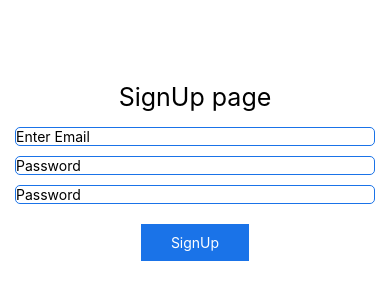
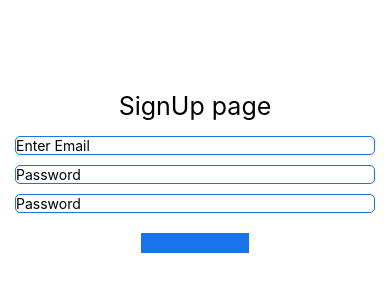
Before and after one commit to Arun-solanki-301/miniEbay, a React Native app: screen / in a window 390 px wide. Shown: the part 248-548 px from the top of the page. Built offline with nearby package versions, Linux system fonts and the light colour scheme.

Commit message:
first commit

```diff
--- a/screens/SignupPage.js
+++ b/screens/SignupPage.js
@@ -52,7 +52,7 @@ const SignupPage = () => {
       <TouchableOpacity onPress={handleLogin}
         style={styles.logiButton}
       >
-        <Text style={styles.loginBtnText}>SignUp</Text>
+        {/* <Text style={styles.loginBtnText}>SignUp</Text> */}
       </TouchableOpacity>
       </View>
     </View>
```
